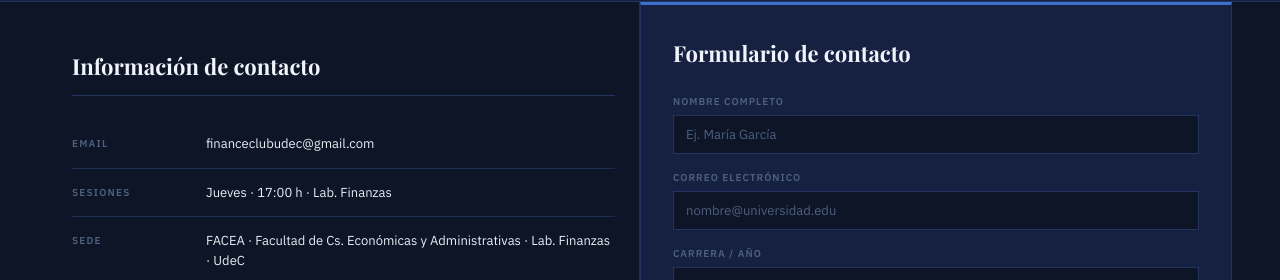
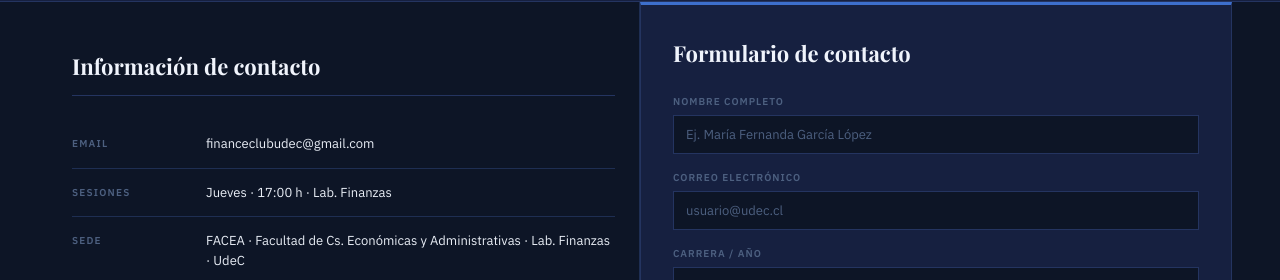
Before and after one commit to itoo1/FinanceClubWebsite, a React (Vite) app in the folder client/: page /contacto in a window 1280 px wide. Shown: the part 416-696 px from the top of the page. Built offline with nearby package versions, Linux system fonts and the light colour scheme; no server answers; a web font is replaced by a local one.

Commit message:
update contact form placeholders to udec.cl format

```diff
--- a/client/src/pages/Contacto.jsx
+++ b/client/src/pages/Contacto.jsx
@@ -59,8 +59,8 @@ export default function Contacto() {
             <div className={s.formTitle}>Formulario de contacto</div>
             <form onSubmit={handleSubmit} className={s.form}>
               {[
-                ['nombre','Nombre completo','text','Ej. María García',true],
-                ['email','Correo electrónico','email','nombre@universidad.edu',true],
+                ['nombre','Nombre completo','text','Ej. María Fernanda García López',true],
+                ['email','Correo electrónico','email','usuario@udec.cl',true],
                 ['carrera','Carrera / Año','text','Ej. Ingeniería Comercial, 3.º',false],
               ].map(([name,label,type,ph,req]) => (
                 <div className={s.field} key={name}>
```
